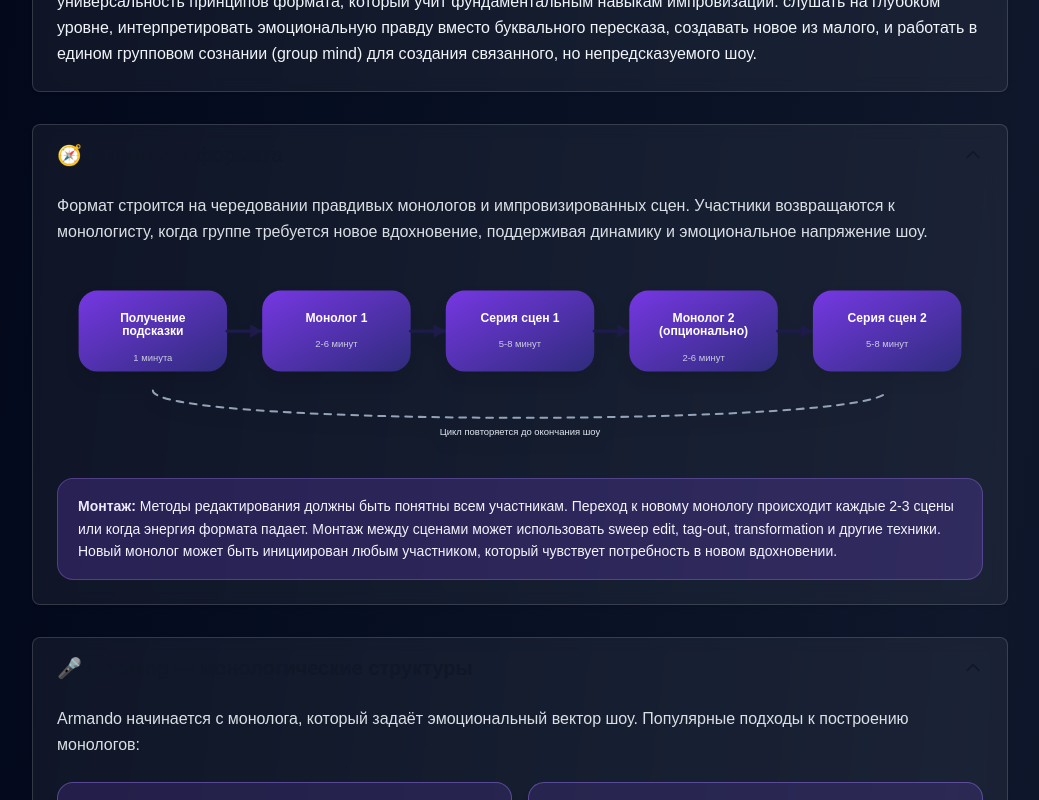
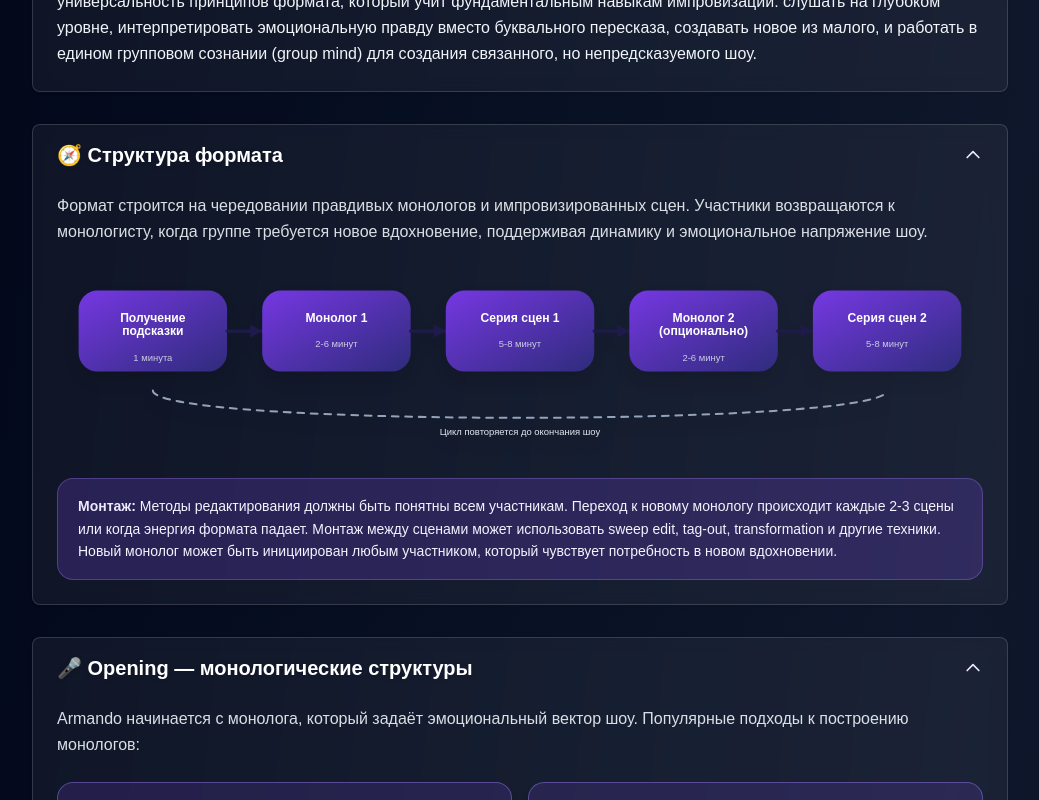
Before and after one commit to ncalavera/improv-tovarisch, a Next.js app: page /prototype/armando in a window 1280 px wide. Shown: the part 1080-1880 px from the top of the page, without its empty margins (120-1159 px from the left). Built offline with nearby package versions, Linux system fonts and the light colour scheme.

Commit message:
Improve Armando prototype headers and video previews

```diff
--- a/app/prototype/armando/ArmandoPrototypeView.tsx
+++ b/app/prototype/armando/ArmandoPrototypeView.tsx
@@ -46,6 +46,13 @@ type VideoResource = {
   url: string
   lang?: string
   description?: string
+}
+
+type VideoPreview = {
+  platform: string
+  embedUrl?: string
+  preview?: string
+  canonicalUrl?: string
 }
 
 type BookResource = {
@@ -182,13 +189,14 @@ function getVkEmbedUrl(url: string): { embedUrl: string; canonicalUrl: string }
   }
 }
 
-function getVideoPreview(url: string) {
+function getVideoPreview(url: string): VideoPreview | null {
   const youtubeId = getYouTubeId(url)
   if (youtubeId) {
     return {
       platform: 'YouTube',
       embedUrl: `https://www.youtube-nocookie.com/embed/${youtubeId}`,
       preview: `https://i.ytimg.com/vi/${youtubeId}/hqdefault.jpg`,
+      canonicalUrl: `https://www.youtube.com/watch?v=${youtubeId}`,
     }
   }
 
@@ -319,24 +327,49 @@ function ArmandoFlowDiagram({ stages }: { stages: Stage[] }) {
 
 function VideoEmbedCard({ video }: { video: VideoResource }) {
   const preview = getVideoPreview(video.url)
+  const targetUrl = preview?.canonicalUrl ?? video.url
+  const shouldRenderIframe = preview?.platform === 'VK Видео' && Boolean(preview.embedUrl)
 
   return (
     <article className="flex flex-col overflow-hidden rounded-2xl border border-violet-400/40 bg-slate-950/70 shadow-lg">
-      <div className="relative aspect-video bg-slate-900">
-        {preview?.embedUrl ? (
+      <div className="relative aspect-video overflow-hidden bg-slate-900">
+        {shouldRenderIframe ? (
           <iframe
             src={preview.embedUrl}
             title={video.title}
             allow="accelerometer; autoplay; clipboard-write; encrypted-media; gyroscope; picture-in-picture"
             allowFullScreen
             loading="lazy"
+            referrerPolicy="strict-origin-when-cross-origin"
             className="h-full w-full"
           />
         ) : preview?.preview ? (
-          <img src={preview.preview} alt={video.title} className="h-full w-full object-cover" loading="lazy" />
+          <>
+            <img
+              src={preview.preview}
+              alt={video.title}
+              className="h-full w-full object-cover transition duration-500 ease-out"
+              loading="lazy"
+            />
+            <a
+              href={targetUrl}
+              target="_blank"
+              rel="noopener noreferrer"
+              className="absolute inset-0 z-10 flex flex-col items-center justify-center gap-3 bg-black/20 text-white opacity-0 transition hover:opacity-100 focus-visible:opacity-100"
+            >
+              <span className="inline-flex h-16 w-16 items-center justify-center rounded-full bg-black/70 text-3xl shadow-xl">
+                ▶
+              </span>
+              <span className="text-sm font-semibold uppercase tracking-wide">Смотреть</span>
+              <span className="sr-only">{`Открыть видео ${video.title}`}</span>
+            </a>
+          </>
         ) : (
           <div className="flex h-full w-full items-center justify-center text-sm text-slate-300">Предпросмотр недоступен</div>
         )}
+        {!shouldRenderIframe && preview?.preview ? (
+          <div className="pointer-events-none absolute inset-0 bg-gradient-to-tr from-slate-950/50 via-slate-950/0 to-slate-950/60" />
+        ) : null}
         {preview?.platform ? (
           <div className="pointer-events-none absolute left-4 bottom-4 inline-flex items-center gap-2 rounded-full bg-black/70 px-3 py-1 text-xs font-semibold uppercase tracking-wide text-white">
             {preview.platform}
@@ -345,7 +378,7 @@ function VideoEmbedCard({ video }: { video: VideoResource }) {
       </div>
       <div className="flex flex-col gap-2 p-5 text-slate-100">
         <h3 className="text-lg font-semibold leading-snug">
-          <a href={preview?.canonicalUrl ?? video.url} target="_blank" rel="noopener noreferrer" className="hover:text-violet-200 transition">
+          <a href={targetUrl} target="_blank" rel="noopener noreferrer" className="transition hover:text-violet-200">
             {video.title}
           </a>
         </h3>
@@ -487,6 +520,9 @@ export function ArmandoPrototypeView({
           defaultOpen
           className="border-white/15 bg-white/5 backdrop-blur"
           contentClassName="text-slate-100"
+          headerClassName="text-slate-100/90 hover:bg-violet-500/10"
+          titleClassName="text-white drop-shadow-sm"
+          chevronClassName="text-violet-100"
         >
           <div className="space-y-4 text-base leading-relaxed">
             {description.map((paragraph, index) => (
@@ -500,6 +536,9 @@ export function ArmandoPrototypeView({
           defaultOpen
           className="border-white/15 bg-white/5 backdrop-blur"
           contentClassName="space-y-6 text-slate-100"
+          headerClassName="text-slate-100/90 hover:bg-violet-500/10"
+          titleClassName="text-white drop-shadow-sm"
+          chevronClassName="text-violet-100"
         >
           <p className="text-base leading-relaxed text-slate-100/90">{structure.overview}</p>
           <ArmandoFlowDiagram stages={structure.stages} />
@@ -516,6 +555,9 @@ export function ArmandoPrototypeView({
             defaultOpen
             className="border-white/15 bg-white/5 backdrop-blur"
             contentClassName="space-y-6 text-slate-100"
+            headerClassName="text-slate-100/90 hover:bg-violet-500/10"
+            titleClassName="text-white drop-shadow-sm"
+            chevronClassName="text-violet-100"
           >
             <p className="text-base leading-relaxed text-slate-100/90">
               Armando начинается с монолога, который задаёт эмоциональный вектор шоу. Популярные подходы к построению монологов:
@@ -557,6 +599,9 @@ export function ArmandoPrototypeView({
           defaultOpen
           className="border-white/15 bg-white/5 backdrop-blur"
           contentClassName="space-y-8 text-slate-100"
+          headerClassName="text-slate-100/90 hover:bg-violet-500/10"
+          titleClassName="text-white drop-shadow-sm"
+          chevronClassName="text-violet-100"
         >
           <div className="space-y-3">
             <h3 className="text-xl font-semibold text-white">Что делает сцены Armando уникальными</h3>
@@ -640,6 +685,9 @@ export function ArmandoPrototypeView({
             defaultOpen
             className="border-white/15 bg-white/5 backdrop-blur"
             contentClassName="space-y-6 text-slate-100"
+            headerClassName="text-slate-100/90 hover:bg-violet-500/10"
+            titleClassName="text-white drop-shadow-sm"
+            chevronClassName="text-violet-100"
           >
             <div className="flex flex-wrap gap-4">
               {example.theme ? (
@@ -695,6 +743,9 @@ export function ArmandoPrototypeView({
             defaultOpen
             className="border-white/15 bg-white/5 backdrop-blur"
             contentClassName="space-y-6 text-slate-100"
+            headerClassName="text-slate-100/90 hover:bg-violet-500/10"
+            titleClassName="text-white drop-shadow-sm"
+            chevronClassName="text-violet-100"
           >
             {videos.featured.length ? (
               <div className="grid gap-5 md:grid-cols-2">
@@ -722,6 +773,9 @@ export function ArmandoPrototypeView({
             defaultOpen
             className="border-white/15 bg-white/5 backdrop-blur"
             contentClassName="space-y-6 text-slate-100"
+            headerClassName="text-slate-100/90 hover:bg-violet-500/10"
+            titleClassName="text-white drop-shadow-sm"
+            chevronClassName="text-violet-100"
           >
             {resources.links.length ? (
               <div className="space-y-3">
--- a/components/ui/collapsible.tsx
+++ b/components/ui/collapsible.tsx
@@ -10,6 +10,9 @@ interface CollapsibleProps {
   variant?: 'default' | 'primary' | 'warning'
   className?: string
   contentClassName?: string
+  headerClassName?: string
+  titleClassName?: string
+  chevronClassName?: string
 }
 
 export function Collapsible({
@@ -20,6 +23,9 @@ export function Collapsible({
   variant = 'default',
   className,
   contentClassName,
+  headerClassName,
+  titleClassName,
+  chevronClassName,
 }: CollapsibleProps) {
   const [isOpen, setIsOpen] = useState(defaultOpen)
 
@@ -43,22 +49,42 @@ export function Collapsible({
 
   const styles = variantStyles[variant]
 
+  const composeClasses = (
+    ...classes: Array<string | null | undefined | false>
+  ) => classes.filter(Boolean).join(' ')
+
+  const containerClasses = composeClasses('rounded-lg border shadow-sm', styles.container, className)
+
+  const headerClasses = composeClasses(
+    'w-full px-6 py-4 flex items-center justify-between transition-colors',
+    styles.header,
+    headerClassName,
+  )
+
+  const titleClasses = composeClasses('text-xl font-semibold text-left', styles.title, titleClassName)
+
+  const chevronClasses = composeClasses(
+    'w-5 h-5 transition-transform',
+    isOpen ? 'rotate-180' : '',
+    styles.title,
+    chevronClassName,
+  )
+
   return (
-    <div className={`rounded-lg border shadow-sm ${styles.container} ${className ?? ''}`}>
+    <div className={containerClasses}>
       <button
+        type="button"
         onClick={() => setIsOpen(!isOpen)}
-        className={`w-full px-6 py-4 flex items-center justify-between transition-colors ${styles.header}`}
+        className={headerClasses}
       >
         <div className="flex items-center gap-3">
           {icon && <span className="text-2xl">{icon}</span>}
-          <h2 className={`text-xl font-semibold text-left ${styles.title}`}>
+          <h2 className={titleClasses}>
             {title}
           </h2>
         </div>
         <svg
-          className={`w-5 h-5 transition-transform ${
-            isOpen ? 'rotate-180' : ''
-          } ${styles.title}`}
+          className={chevronClasses}
           fill="none"
           stroke="currentColor"
           viewBox="0 0 24 24"
```
